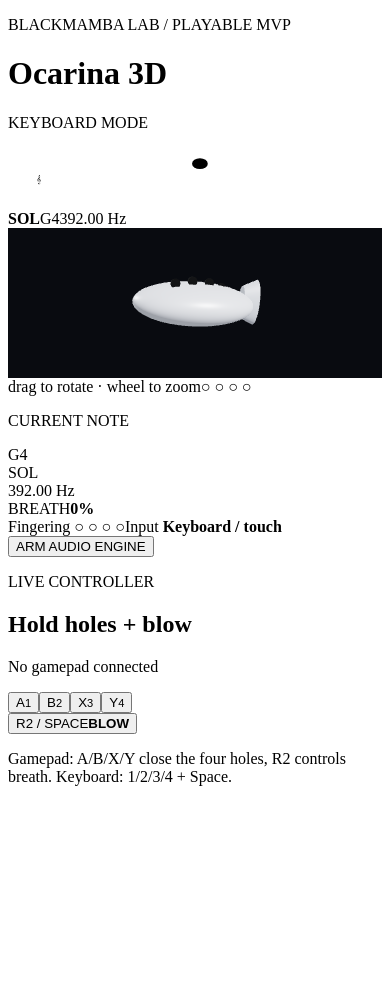
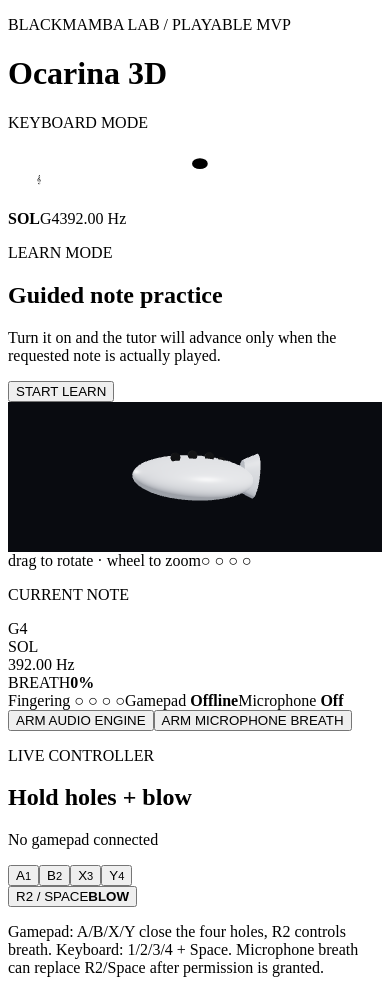
Before and after one commit to Blackmvmba88/ocarine, a React (Vite) app: page / in a window 390 px wide. Before the commit the page ends 844 px from the top, so only its background shows below. Built offline with nearby package versions, Linux system fonts and the light colour scheme; the HTML template or start-up script is replaced by a standard one.

Commit message:
feat: wire microphone breath and guided learn mode

```diff
--- a/src/App.tsx
+++ b/src/App.tsx
@@ -2,8 +2,9 @@ import { useEffect, useMemo, useState } from 'react'
 import { OcarinaScene } from './components/OcarinaScene'
 import { Staff } from './components/Staff'
 import { useGamepad } from './hooks/useGamepad'
+import { useMicrophoneBreath } from './hooks/useMicrophoneBreath'
 import { useOcarinaAudio } from './hooks/useOcarinaAudio'
-import { holesToText, resolveNote, type HoleState } from './music/fingerings'
+import { holesToText, PRACTICE_TARGETS, resolveNote, type HoleState } from './music/fingerings'
 
 const BUTTON_LABELS = ['A', 'B', 'X', 'Y']
 const KEY_BY_HOLE = ['1', '2', '3', '4']
@@ -14,17 +15,24 @@ function emptyHoles(): HoleState {
 
 export default function App() {
   const gamepad = useGamepad()
+  const microphone = useMicrophoneBreath()
   const [keyboardHoles, setKeyboardHoles] = useState<HoleState>(emptyHoles)
   const [keyboardBreath, setKeyboardBreath] = useState(0)
+  const [learnMode, setLearnMode] = useState(false)
+  const [targetIndex, setTargetIndex] = useState(0)
+  const [hits, setHits] = useState(0)
 
   const holes = useMemo<HoleState>(
     () => keyboardHoles.map((closed, index) => closed || gamepad.holes[index]) as HoleState,
     [keyboardHoles, gamepad.holes],
   )
-  const breath = Math.max(keyboardBreath, gamepad.breath)
+
+  const breath = Math.max(keyboardBreath, gamepad.breath, microphone.level)
   const note = useMemo(() => resolveNote(holes), [holes])
+  const target = PRACTICE_TARGETS[targetIndex]
   const { enabled: audioEnabled, enableAudio } = useOcarinaAudio(note.frequency, breath)
   const active = audioEnabled && breath > 0.03
+  const targetMatched = learnMode && active && note.name === target.note.name
 
   const setHole = (index: number, value: boolean) => {
     setKeyboardHoles((previous) => {
@@ -33,6 +41,17 @@ export default function App() {
       return next
     })
   }
+
+  useEffect(() => {
+    if (!targetMatched) return
+
+    const timer = window.setTimeout(() => {
+      setHits((value) => value + 1)
+      setTargetIndex((index) => (index + 1) % PRACTICE_TARGETS.length)
+    }, 420)
+
+    return () => window.clearTimeout(timer)
+  }, [targetMatched, targetIndex])
 
   useEffect(() => {
     const onKeyDown = (event: KeyboardEvent) => {
@@ -84,6 +103,31 @@ export default function App() {
 
       <Staff note={note} active={active} />
 
+      <section className={`learn-card ${targetMatched ? 'matched' : ''}`}>
+        <div>
+          <p className="eyebrow">LEARN MODE</p>
+          <h2>{learnMode ? `Play ${target.note.name} / ${target.note.label}` : 'Guided note practice'}</h2>
+          <p className="learn-copy">
+            {learnMode
+              ? `Target fingering: ${holesToText(target.holes)} · hold the fingering and blow.`
+              : 'Turn it on and the tutor will advance only when the requested note is actually played.'}
+          </p>
+        </div>
+        <div className="learn-actions">
+          {learnMode && <strong className="score">HITS {hits}</strong>}
+          <button
+            className="mode-button"
+            onClick={() => {
+              setLearnMode((value) => !value)
+              setTargetIndex(0)
+              setHits(0)
+            }}
+          >
+            {learnMode ? 'STOP LEARN' : 'START LEARN'}
+          </button>
+        </div>
+      </section>
+
       <section className="instrument-grid">
         <div className="scene-card">
           <OcarinaScene holes={holes} />
@@ -107,12 +151,28 @@ export default function App() {
 
           <div className="telemetry-list">
             <span>Fingering <b>{holesToText(holes)}</b></span>
-            <span>Input <b>{gamepad.connected ? 'Gamepad + keyboard' : 'Keyboard / touch'}</b></span>
+            <span>Gamepad <b>{gamepad.connected ? 'Connected' : 'Offline'}</b></span>
+            <span>Microphone <b>{microphone.enabled ? `${Math.round(microphone.level * 100)}%` : 'Off'}</b></span>
           </div>
 
-          <button className="audio-button" onClick={enableAudio} disabled={audioEnabled}>
-            {audioEnabled ? 'AUDIO ENGINE ARMED' : 'ARM AUDIO ENGINE'}
-          </button>
+          <div className="engine-actions">
+            <button className="audio-button" onClick={enableAudio} disabled={audioEnabled}>
+              {audioEnabled ? 'AUDIO ENGINE ARMED' : 'ARM AUDIO ENGINE'}
+            </button>
+            <button
+              className="mic-button"
+              onClick={() => void microphone.enableMicrophone()}
+              disabled={!microphone.supported || microphone.enabled}
+            >
+              {!microphone.supported
+                ? 'MIC NOT AVAILABLE'
+                : microphone.enabled
+                  ? 'MIC BREATH ARMED'
+                  : 'ARM MICROPHONE BREATH'}
+            </button>
+          </div>
+
+          {microphone.error && <p className="mic-error">{microphone.error}</p>}
         </aside>
       </section>
 
@@ -153,7 +213,7 @@ export default function App() {
         </div>
 
         <p className="hint">
-          Gamepad: A/B/X/Y close the four holes, R2 controls breath. Keyboard: 1/2/3/4 + Space.
+          Gamepad: A/B/X/Y close the four holes, R2 controls breath. Keyboard: 1/2/3/4 + Space. Microphone breath can replace R2/Space after permission is granted.
         </p>
       </section>
     </main>
```
